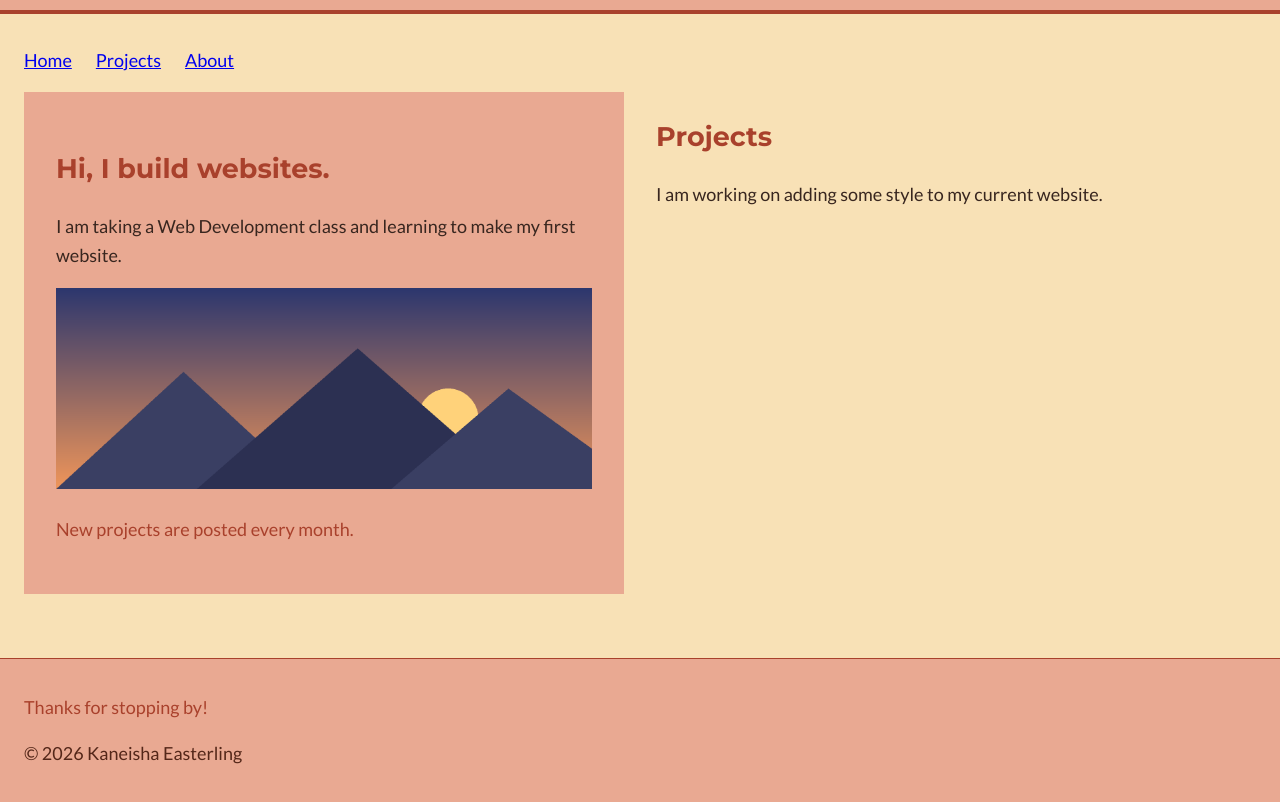
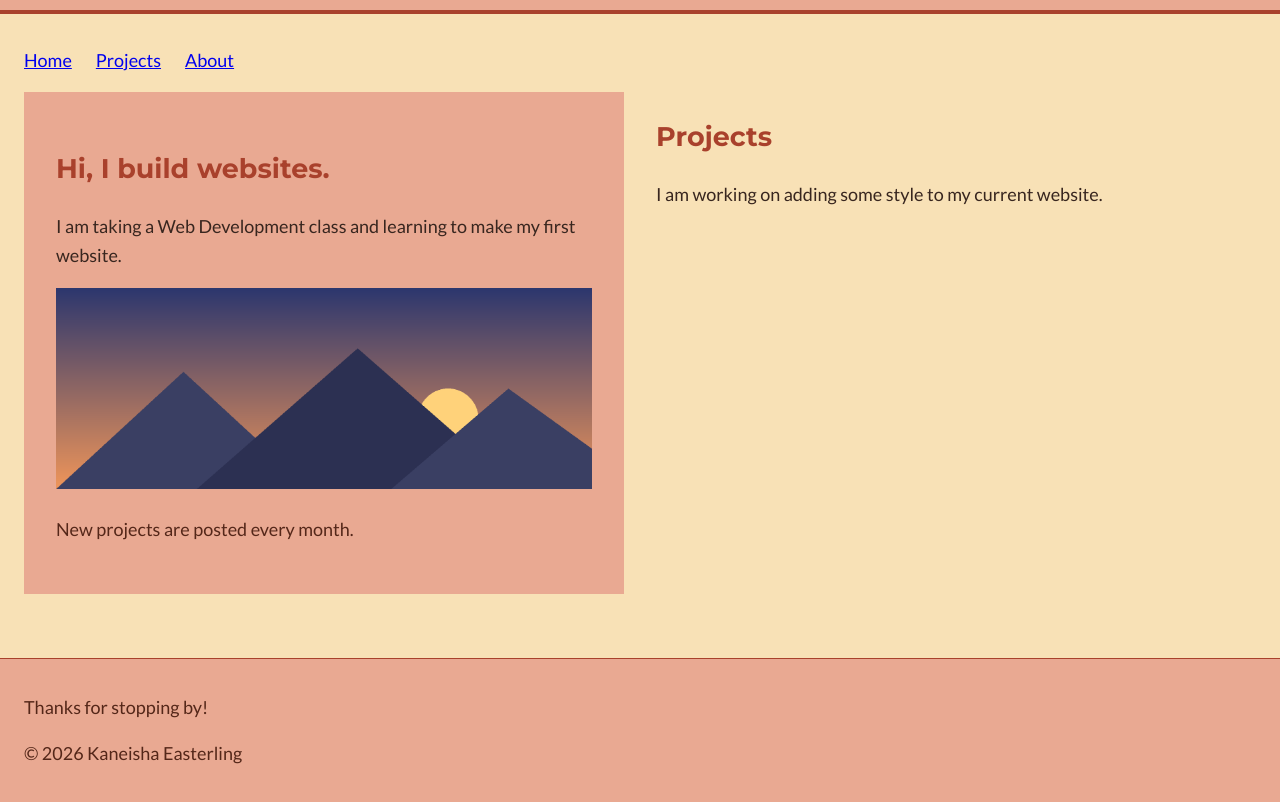
Before and after one commit to KayEasterling/my-first-website, a plain HTML site: page index.html in a window 1280 px wide. Shown: the part 96-898 px from the top of the page. Drawn offline with Linux system fonts and the light colour scheme.

Commit message:
Add .note class with footer color

```diff
--- a/style.css
+++ b/style.css
@@ -106,3 +106,7 @@ footer,
 footer p {
   color: #542719;
 }
+
+.note {
+  color: #542719;
+}
```
